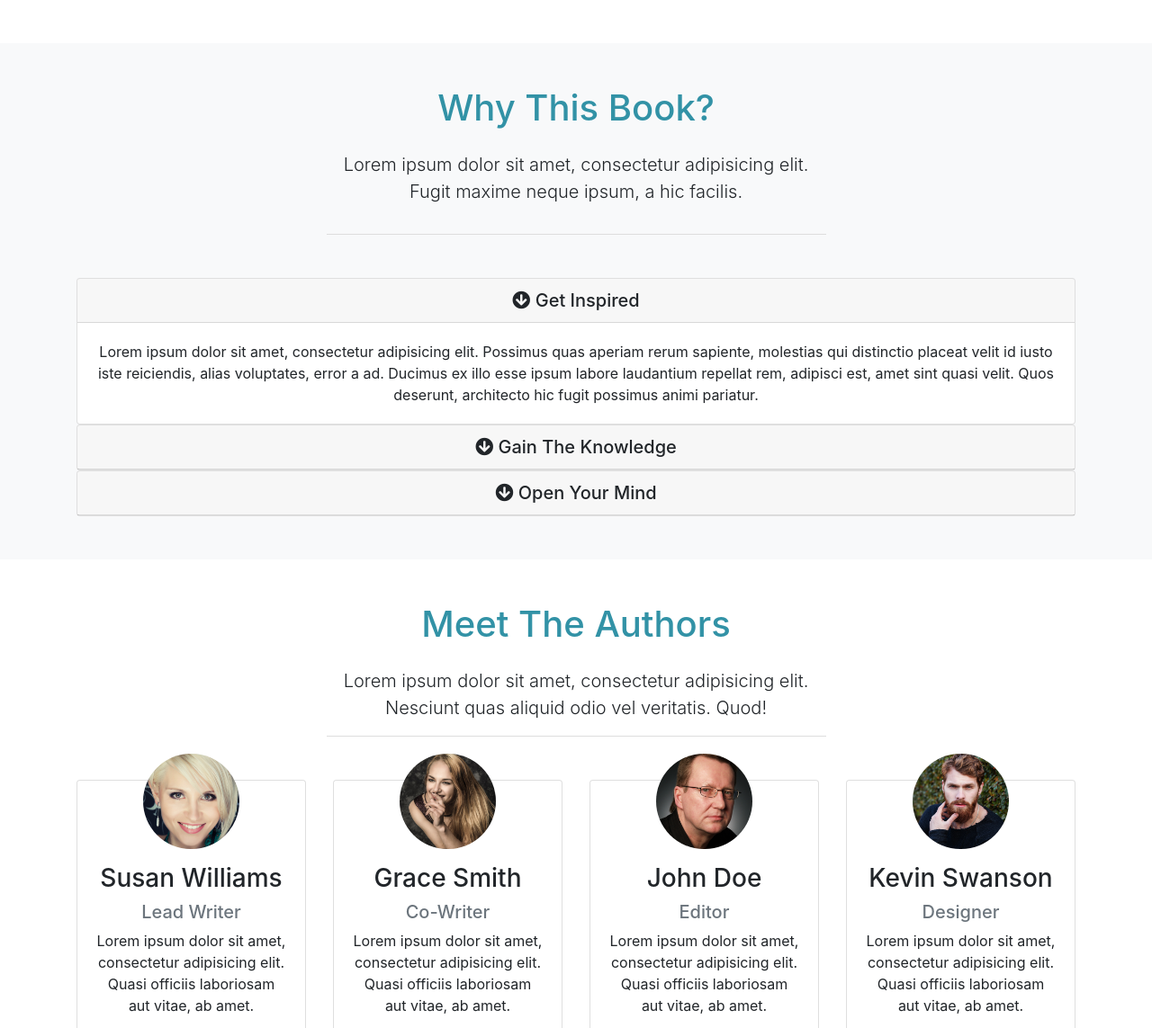
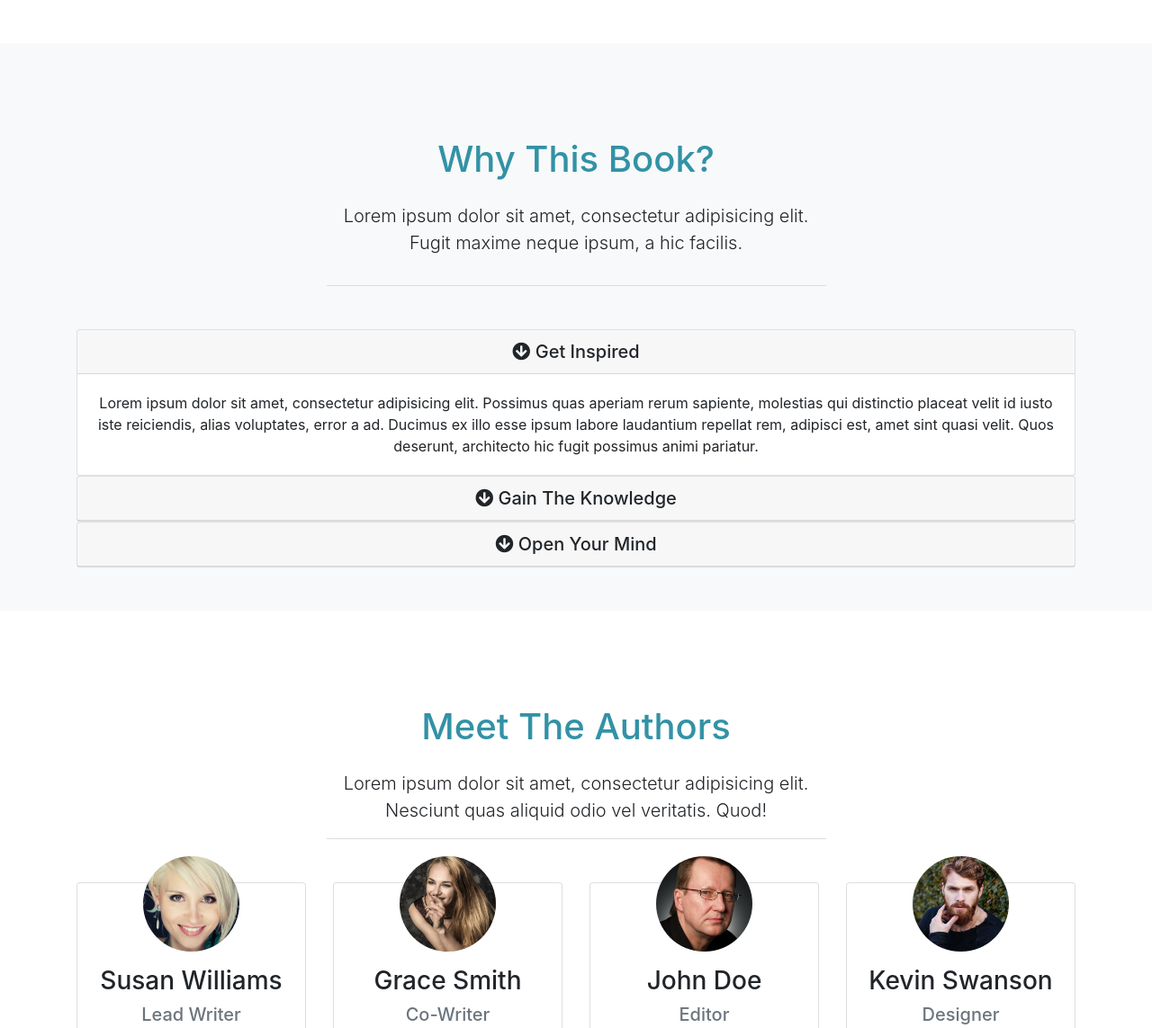
Before and after one commit to jtcurry/Mizuxe, a plain HTML site: page index.html in a window 1280 px wide. Shown: the part 1069-2212 px from the top of the page at 90% size. Drawn offline with nearby package versions, Linux system fonts and the light colour scheme; files that its build step writes are made by us from their sources.

Commit message:
Fixed section link paddings

```diff
--- a/SCSS/style.scss
+++ b/SCSS/style.scss
@@ -3,6 +3,10 @@ $primary-overlay: rgba(50,146,166,0.8);
 
 body {
   margin-top: 105px;
+}
+
+section {
+  padding-top: 105px;
 }
 
 .navbar {
@@ -37,6 +41,7 @@ body {
   border-bottom: 1px #ddd solid;
 }
 
+
 #authors {
   img{
     margin-top: -50px;
--- a/index.html
+++ b/index.html
@@ -126,7 +126,7 @@
   </section>
 
   <!-- About / Why Section -->
-  <section id="about" class="py-5 text-center bg-light">
+  <section id="about" class="pb-5 text-center bg-light">
     <div class="container">
       <div class="row">
         <div class="col">
@@ -195,7 +195,7 @@
   </section>
 
   <!-- Authors -->
-  <section id="authors" class="my-5 text-center">
+  <section id="authors" class="mb-5 text-center">
     <div class="container">
       <div class="row">
         <div class="col">
```
Also changed, not shown: CSS/style.css.
